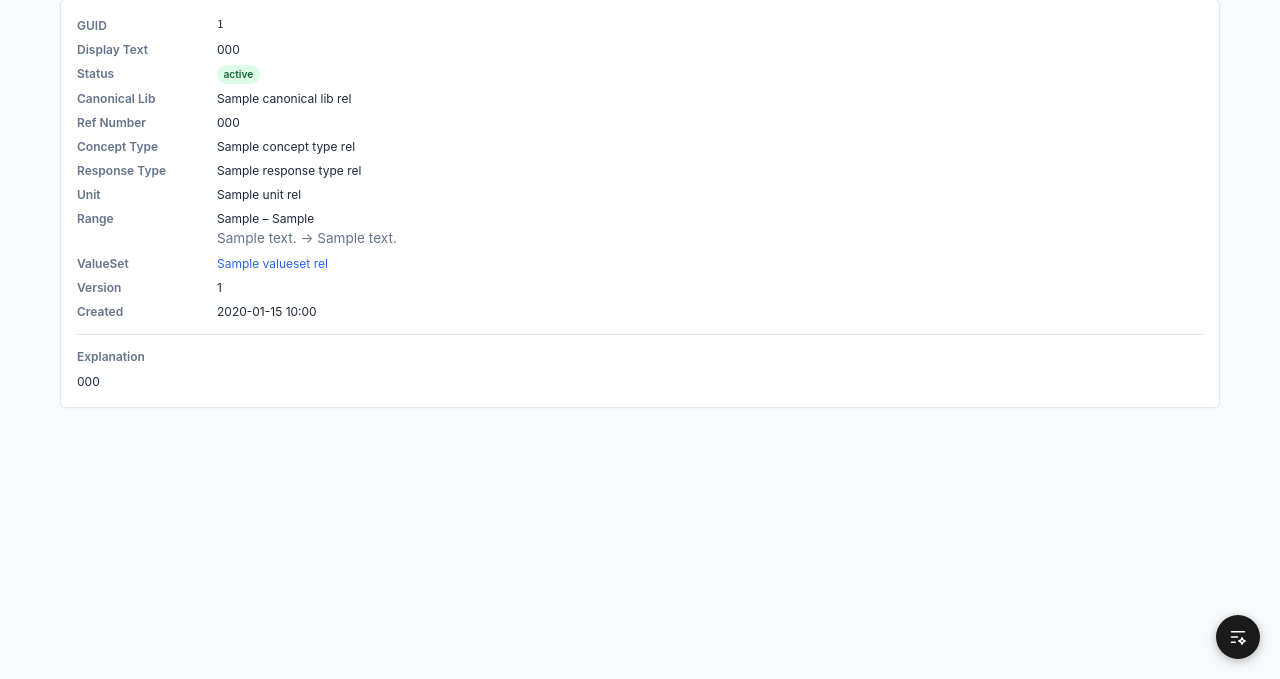
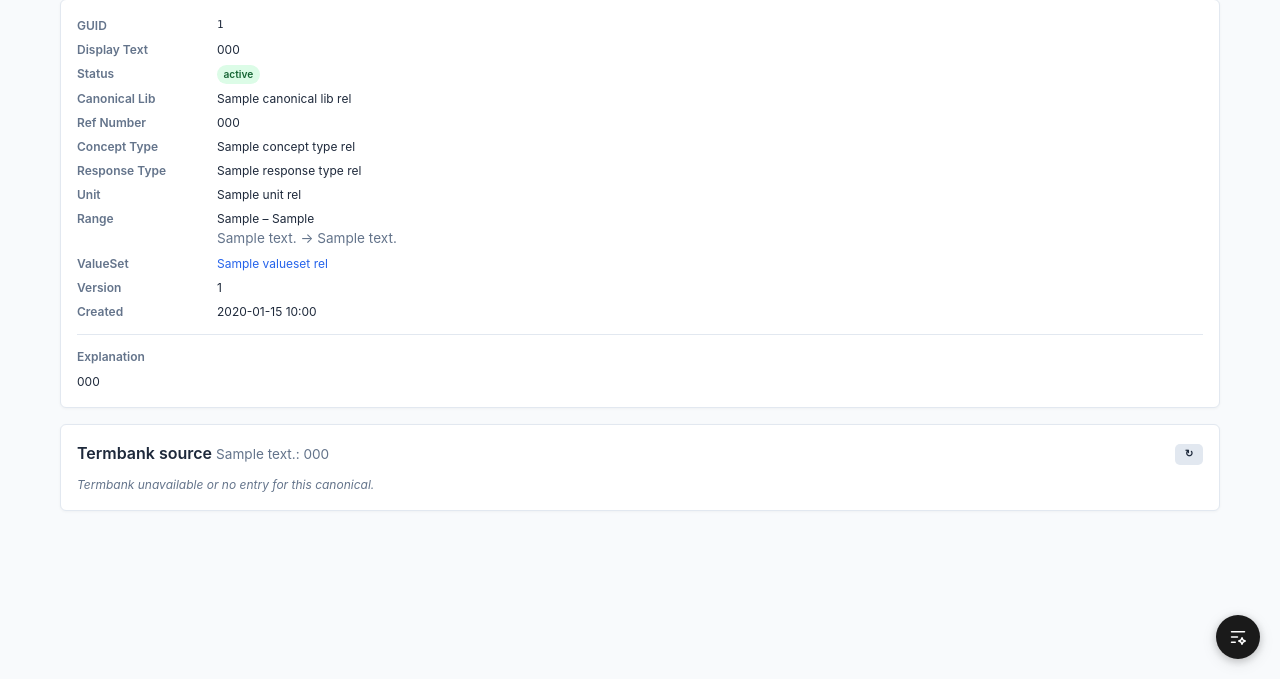
Before and after one commit to profingvar/plan.pdhc, a Flask app: template planp/app/templates/concepts/view.html in a window 1280 px wide. Shown: the part 121-800 px from the top of the page. Run offline with Flask 3, Linux system fonts and the light colour scheme; the template is opened without the code that fills it: most values are stand-ins (such as "Sample title", 1, 10 or a date in 2020); parts of the project's set-up code (start-up, migrations or seed data) failed here and were passed over.

Commit message:
plan.pdhc: View-in-termbank panel on Concept and ValueCatalog views
Implements platform-plan step 0.2.d. When a Concept (or ValueCatalog row)
carries a (canonical_lib, canonical_refnumber) reference, the view page
now renders a "Termbank source" card under the existing detail grid:

- static/js/termbank_panel.js: shared renderer. Auto-binds to any element
  with class "termbank-panel" + data-system + data-code attributes. Calls
  /api/v1/termbank/concept/<system>/<code> (the same-origin proxy added
  in 2dc2026), parses the FHIR Parameters body, and renders display +
  version + status + canonical URI + (collapsible) designations and
  properties. Refresh button re-fetches; failures degrade to a quiet
  "unavailable" message — no alert, no exception bubbling up.

- templates/concepts/view.html: panel HTML wrapper + scripts block that
  loads termbank_panel.js. Uses {{ super() }} so it appends to the
  parent's scripts block instead of clobbering it.

- templates/values/view.html: same panel + script include.

The script is shared between the two pages — no inline JS duplication.

Co-Authored-By: Claude Opus 4.7 <noreply@anthropic.com>

```diff
--- /dev/null
+++ b/planp/app/static/js/termbank_panel.js
@@ -0,0 +1,160 @@
+/* termbank_panel.js — renders termbank.pdhc concept details into any
+ * element with class "termbank-panel" that has data-system and data-code
+ * attributes. Used on Concept and ValueCatalog view pages.
+ *
+ * The panel calls plan.pdhc's same-origin proxy at
+ *   /api/v1/termbank/concept/<system>/<code>
+ * which fans out to termbank.pdhc and applies a TTL cache.
+ */
+(function () {
+  function escapeHtml(s) {
+    return String(s == null ? "" : s)
+      .replace(/&/g, "&amp;")
+      .replace(/</g, "&lt;")
+      .replace(/>/g, "&gt;")
+      .replace(/"/g, "&quot;")
+      .replace(/'/g, "&#39;");
+  }
+
+  function valueOfPart(p) {
+    if (p.valueString != null) return p.valueString;
+    if (p.valueCode != null) return p.valueCode;
+    if (p.valueInteger != null) return String(p.valueInteger);
+    if (p.valueDecimal != null) return String(p.valueDecimal);
+    if (p.valueBoolean != null) return String(p.valueBoolean);
+    if (p.valueDateTime != null) return p.valueDateTime;
+    if (p.valueUri != null) return p.valueUri;
+    return "";
+  }
+
+  function render(panel, body) {
+    var content = panel.querySelector("[data-termbank-content]");
+    if (!body || body.error || !body.parameter) {
+      content.innerHTML =
+        '<p style="color:var(--text-muted);font-style:italic;">' +
+        "Termbank unavailable or no entry for this canonical." +
+        "</p>";
+      return;
+    }
+    var byName = {};
+    body.parameter.forEach(function (p) {
+      if (!byName[p.name]) byName[p.name] = p;
+    });
+
+    var display = (byName.display || {}).valueString || "";
+    var version = (byName.version || {}).valueString || "";
+
+    var meta = (byName._meta || {}).part || [];
+    var canonicalUri = "";
+    var status = "";
+    var parentUri = "";
+    meta.forEach(function (part) {
+      if (part.name === "canonical_uri") canonicalUri = part.valueUri || "";
+      if (part.name === "status") status = part.valueCode || "";
+      if (part.name === "parent_uri") parentUri = part.valueUri || "";
+    });
+
+    var designations = body.parameter.filter(function (p) {
+      return p.name === "designation";
+    });
+    var properties = body.parameter.filter(function (p) {
+      return p.name === "property";
+    });
+
+    var html = "";
+    html += '<div style="display:grid;grid-template-columns:140px 1fr;gap:0.5rem 1rem;margin-bottom:0.5rem;">';
+    html += '<span class="detail-label">Display</span><span><strong>' + escapeHtml(display) + "</strong></span>";
+    if (version)
+      html += '<span class="detail-label">Version</span><span>' + escapeHtml(version) + "</span>";
+    if (status)
+      html += '<span class="detail-label">Status</span><span>' + escapeHtml(status) + "</span>";
+    if (canonicalUri)
+      html +=
+        '<span class="detail-label">Canonical URI</span>' +
+        '<span><code style="font-size:0.85em;">' + escapeHtml(canonicalUri) + "</code></span>";
+    if (parentUri)
+      html +=
+        '<span class="detail-label">Parent URI</span>' +
+        '<span><code style="font-size:0.85em;">' + escapeHtml(parentUri) + "</code></span>";
+    html += "</div>";
+
+    if (designations.length) {
+      html += '<details style="margin-top:0.5rem;"><summary>Designations (' + designations.length + ")</summary><ul style=\"margin-top:0.25rem;\">";
+      designations.forEach(function (d) {
+        var lang = "", value = "", use = "";
+        d.part.forEach(function (p) {
+          if (p.name === "language") lang = p.valueCode || "";
+          if (p.name === "value") value = p.valueString || "";
+          if (p.name === "use") use = (p.valueCoding || {}).code || "";
+        });
+        html +=
+          '<li><code style="font-size:0.85em;">' +
+          escapeHtml(lang) +
+          (use ? "/" + escapeHtml(use) : "") +
+          "</code> " +
+          escapeHtml(value) +
+          "</li>";
+      });
+      html += "</ul></details>";
+    }
+
+    if (properties.length) {
+      html += '<details style="margin-top:0.5rem;"><summary>Properties (' + properties.length + ')</summary><ul style="margin-top:0.25rem;">';
+      properties.forEach(function (prop) {
+        var code = "", value = "";
+        prop.part.forEach(function (p) {
+          if (p.name === "code") code = p.valueCode || "";
+          if (p.name === "value") value = valueOfPart(p);
+        });
+        html +=
+          '<li><code style="font-size:0.85em;">' +
+          escapeHtml(code) +
+          "</code> " +
+          escapeHtml(value) +
+          "</li>";
+      });
+      html += "</ul></details>";
+    }
+
+    content.innerHTML = html;
+  }
+
+  function load(panel) {
+    var system = panel.getAttribute("data-system");
+    var code = panel.getAttribute("data-code");
+    var content = panel.querySelector("[data-termbank-content]");
+    content.innerHTML = "Loading…";
+    fetch(
+      "/api/v1/termbank/concept/" +
+        encodeURIComponent(system) +
+        "/" +
+        encodeURIComponent(code)
+    )
+      .then(function (r) {
+        return r.ok ? r.json() : Promise.reject(r);
+      })
+      .then(function (body) {
+        render(panel, body);
+      })
+      .catch(function () {
+        content.innerHTML =
+          '<p style="color:var(--text-muted);font-style:italic;">' +
+          "Termbank unavailable or no entry for this canonical." +
+          "</p>";
+      });
+  }
+
+  function init() {
+    document.querySelectorAll(".termbank-panel").forEach(function (panel) {
+      load(panel);
+      var btn = panel.querySelector("[data-termbank-refresh]");
+      if (btn) btn.addEventListener("click", function () { load(panel); });
+    });
+  }
+
+  if (document.readyState === "loading") {
+    document.addEventListener("DOMContentLoaded", init);
+  } else {
+    init();
+  }
+})();
--- a/planp/app/templates/concepts/view.html
+++ b/planp/app/templates/concepts/view.html
@@ -71,4 +71,28 @@
   </div>
   {% endif %}
 </div>
+
+{% if concept.canonical_lib_rel and concept.canonical_refnumber %}
+{# View-in-termbank panel — fetches termbank's $lookup via plan.pdhc proxy.
+   Hidden until the fetch resolves so partial states don't flash. #}
+<div class="card termbank-panel"
+     data-system="{{ concept.canonical_lib_rel.canonical_lib_name }}"
+     data-code="{{ concept.canonical_refnumber }}"
+     style="margin-top:1rem;">
+  <div style="display:flex;align-items:center;justify-content:space-between;margin-bottom:0.5rem;">
+    <h3 style="margin:0;">Termbank source
+      <span style="font-size:0.85em;color:var(--text-muted);font-weight:normal;">
+        {{ concept.canonical_lib_rel.canonical_lib_display_text or concept.canonical_lib_rel.canonical_lib_name }}: {{ concept.canonical_refnumber }}
+      </span>
+    </h3>
+    <button class="btn btn-secondary btn-sm" type="button" data-termbank-refresh>↻</button>
+  </div>
+  <div data-termbank-content>Loading…</div>
+</div>
+{% endif %}
 {% endblock %}
+
+{% block scripts %}
+  {{ super() }}
+  <script src="{{ url_for('static', filename='js/termbank_panel.js') }}"></script>
+{% endblock %}
```
Also changed, not shown: planp/app/templates/values/view.html (+22 -0 lines).
